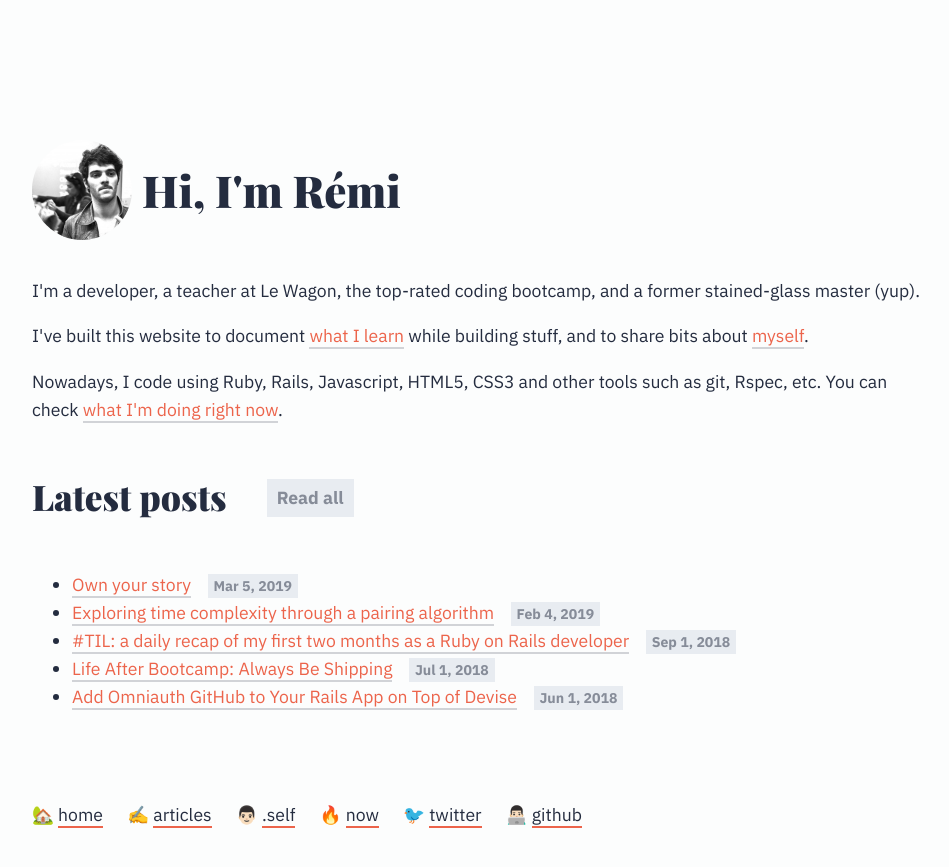
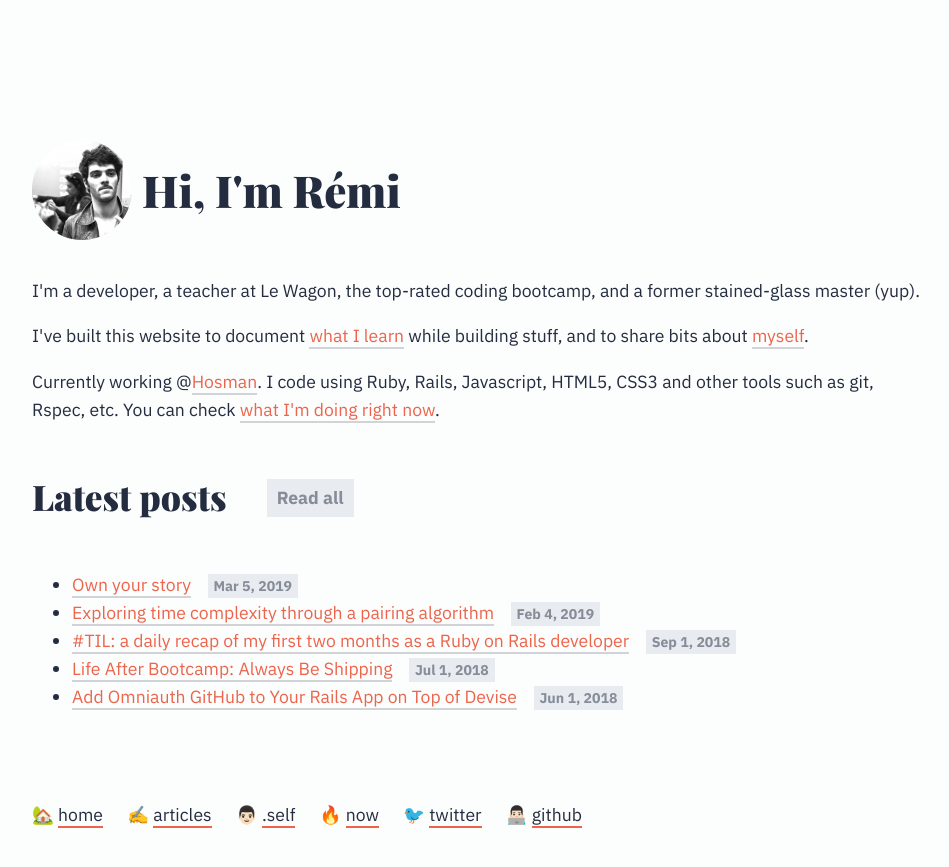
Before and after one commit to merciremi/remicodes, a Jekyll site: the page built from index.html, in a window 1280 px wide. Shown: the top 867 px of the page, without its empty margins (160-1109 px from the left). Built offline with Jekyll 4.4.1, drawn with Linux system fonts in a browser that asks for light colours; some web fonts are replaced.

Commit message:
Update index

```diff
--- a/index.html
+++ b/index.html
@@ -11,7 +11,7 @@ layout: default
 
   <p>I've built this website to document <a href="{{ site.baseurl }}/blog">what I learn</a> while building stuff, and to share bits about <a href="{{ "/about" | prepend: site.baseurl }}">myself</a>.</p>
 
-  <p>Nowadays, I code using Ruby, Rails, Javascript, HTML5, CSS3 and other tools such as git, Rspec, etc. You can check <a href="{{ site.baseurl }}/now">what I'm doing right now</a>.</p>
+  <p>Currently working @<a href="https://hosman.co">Hosman</a>. I code using Ruby, Rails, Javascript, HTML5, CSS3 and other tools such as git, Rspec, etc. You can check <a href="{{ site.baseurl }}/now">what I'm doing right now</a>.</p>
 </section>
 
 <section>
```
